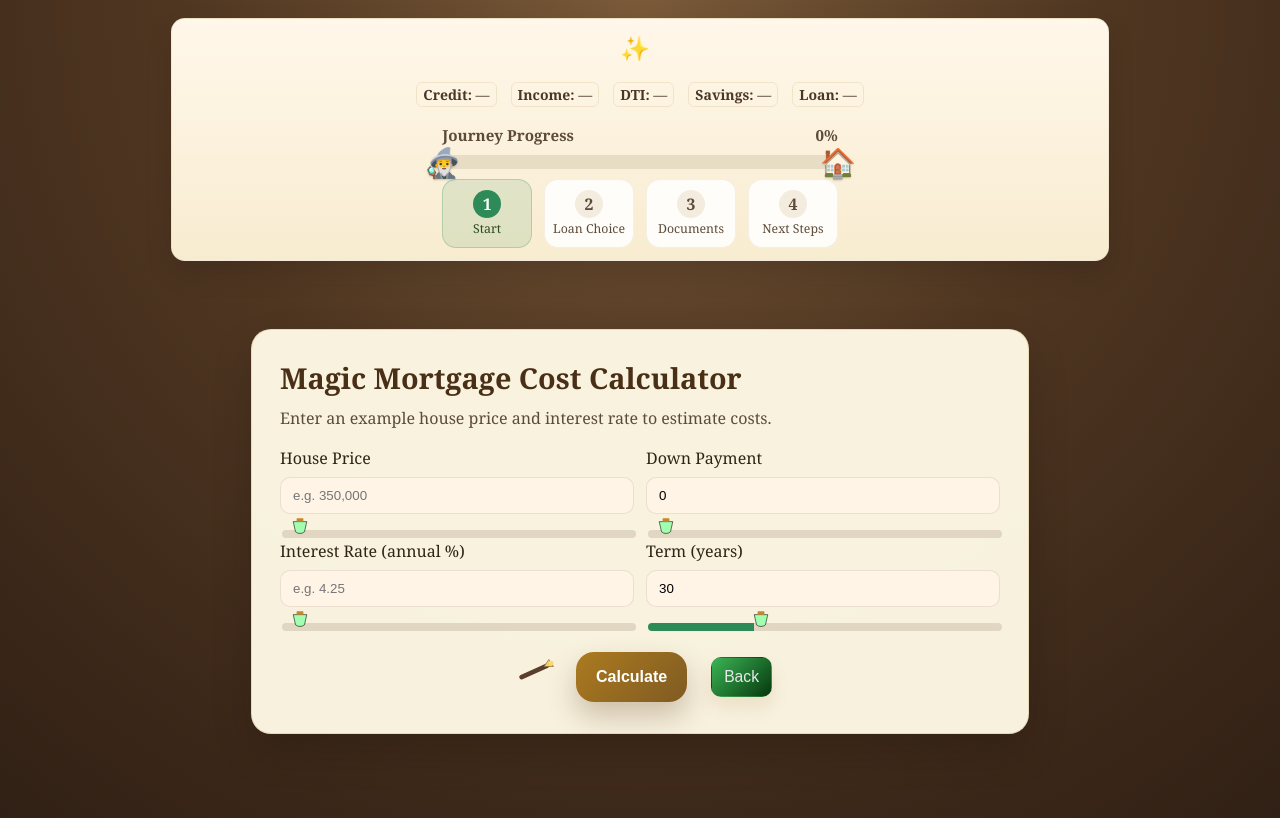
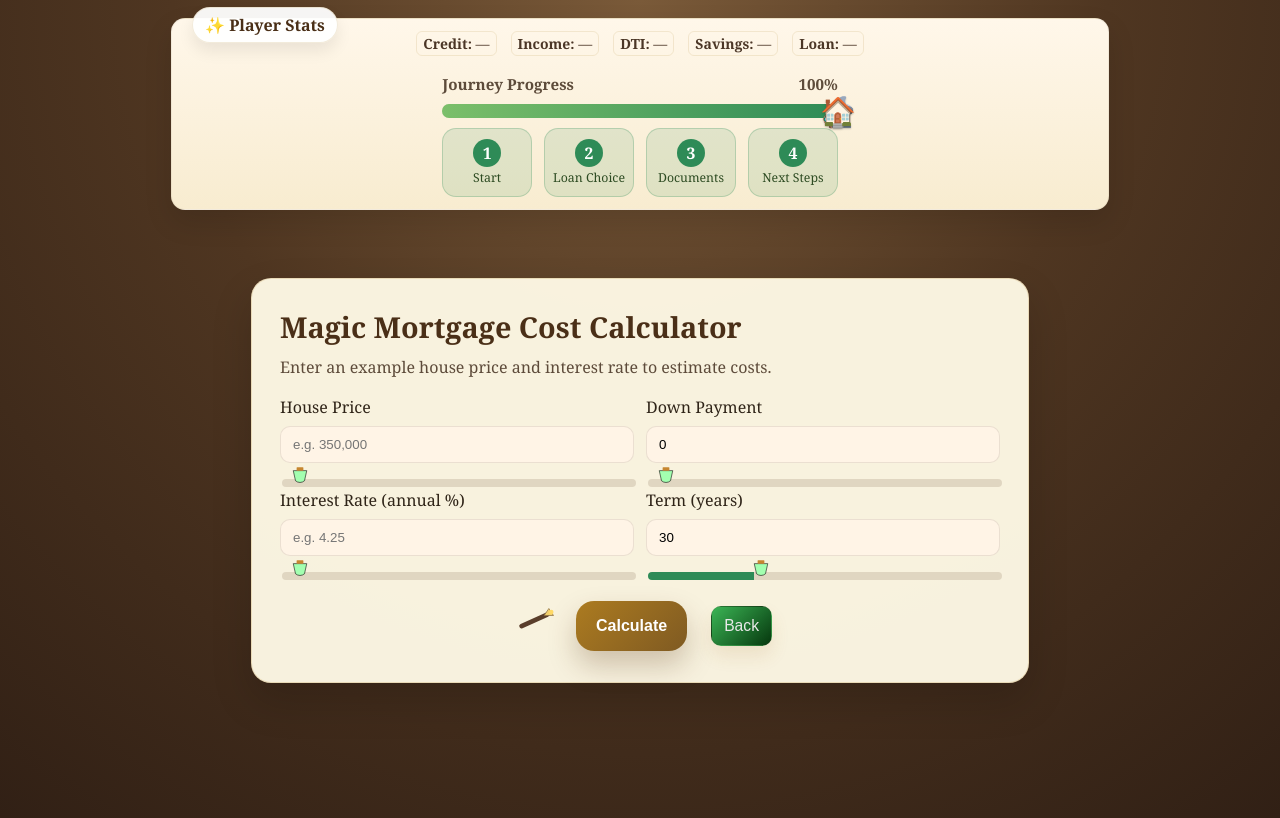
Before and after one commit to rtruong4/interactive-home-loan, a React (Create React App) app: page /calculator in a window 1280 px wide. Built offline with nearby package versions, Linux system fonts and the light colour scheme.

Commit message:
progress bar now stays at 100% in the calculator

```diff
--- a/src/components/PlayerBanner.js
+++ b/src/components/PlayerBanner.js
@@ -15,7 +15,9 @@ export default function PlayerBanner() {
 
   if (!player) return null;
 
-  const currentIndex = progressSteps.findIndex(step => step.path === location.pathname);
+  // Treat the calculator as part of the final step so progress shows 100% there
+  const pathForProgress = location.pathname === '/calculator' ? '/next-steps' : location.pathname;
+  const currentIndex = progressSteps.findIndex(step => step.path === pathForProgress);
   const activeIndex = currentIndex >= 0 ? currentIndex : 0;
   const progress = (activeIndex / (progressSteps.length - 1)) * 100;
 
--- a/src/styles/index.css
+++ b/src/styles/index.css
@@ -40,8 +40,8 @@ body{font-family:Georgia,serif,Palatino,Liberation Serif,Times,serif;background:
 .secondary-button{border:none;padding:14px 20px;border-radius:18px;background:rgba(115, 81, 43, 0.12);color:#3f2a14;font-size:0.98rem;cursor:pointer;box-shadow:0 10px 18px rgba(165, 102, 30, 0.12);transition:transform .2s ease}
 .secondary-button:hover{transform:translateY(-2px);filter:brightness(1.08)}
 
-.player-banner{display:flex;flex-direction:column;align-items:stretch;gap:18px;max-width:720px;margin:18px auto;padding:20px;background:rgba(255,250,231,.96);border-radius:22px;box-shadow:0 14px 32px rgba(0,0,0,.15);border:1px solid rgba(182,143,64,.24)}
-.player-banner::before{content:'✨';font-size:24px;margin-right:10px}
+.player-banner{display:flex;flex-direction:column;align-items:stretch;gap:18px;max-width:720px;margin:18px auto;padding:20px;background:rgba(255,250,231,.96);border-radius:22px;box-shadow:0 14px 32px rgba(0,0,0,.15);border:1px solid rgba(182,143,64,.24);position:relative}
+.player-banner::before{content:'✨ Player Stats';font-size:1rem;font-weight:700;color:#4a2f17;position:absolute;top:-12px;left:20px;padding:6px 12px;border-radius:999px;background:rgba(255,255,255,.95);border:1px solid rgba(182,143,64,.18);box-shadow:0 8px 16px rgba(0,0,0,.08)}
 .player-info{display:flex;flex-wrap:wrap;gap:14px;align-items:center;justify-content:center;font-size:14px;color:#3a2d1f}
 .player-info div{background:rgba(255,250,231,.9);padding:6px 10px;border-radius:12px;border:1px solid rgba(182,143,64,.16)}
 .progress-tracker{display:flex;flex-direction:column;gap:10px;padding:0 6px}
```
